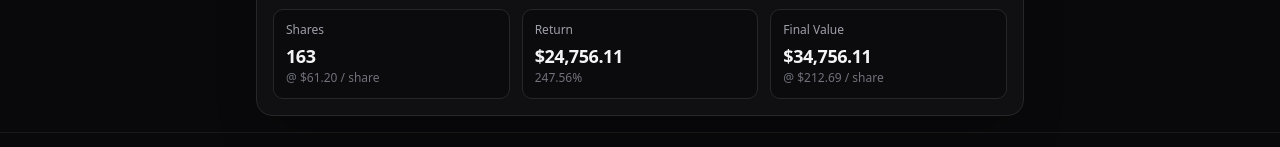
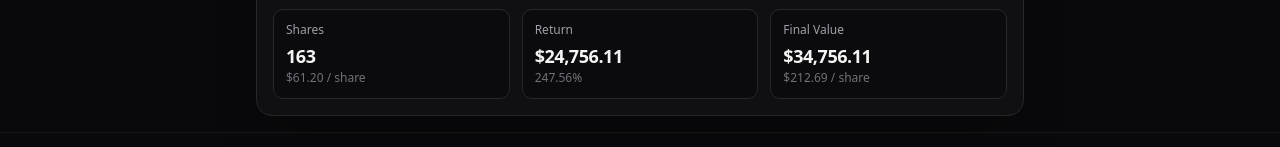
Before and after one commit to farhan-syed/marketrewind, a React (Vite) app: page / in a window 1280 px wide. Shown: the part 789-936 px from the top of the page. Built offline with nearby package versions, Linux system fonts and the light colour scheme.

Commit message:
removed @ from result

```diff
--- a/src/components/features/rewind-tool/Result.tsx
+++ b/src/components/features/rewind-tool/Result.tsx
@@ -59,7 +59,7 @@ function RewindToolResult({ loading, error, result }: RewindToolResultProps) {
         <Metric
           label="Shares"
           value={result.shares}
-          hint={`@ ${result.entry.close} / share`}
+          hint={`${result.entry.close} / share`}
         />
         <Metric
           label="Return"
@@ -69,7 +69,7 @@ function RewindToolResult({ loading, error, result }: RewindToolResultProps) {
         <Metric
           label="Final Value"
           value={result.netProceeds}
-          hint={`@ ${result.exit.close} / share`}
+          hint={`${result.exit.close} / share`}
         />
       </div>
     </>
```
